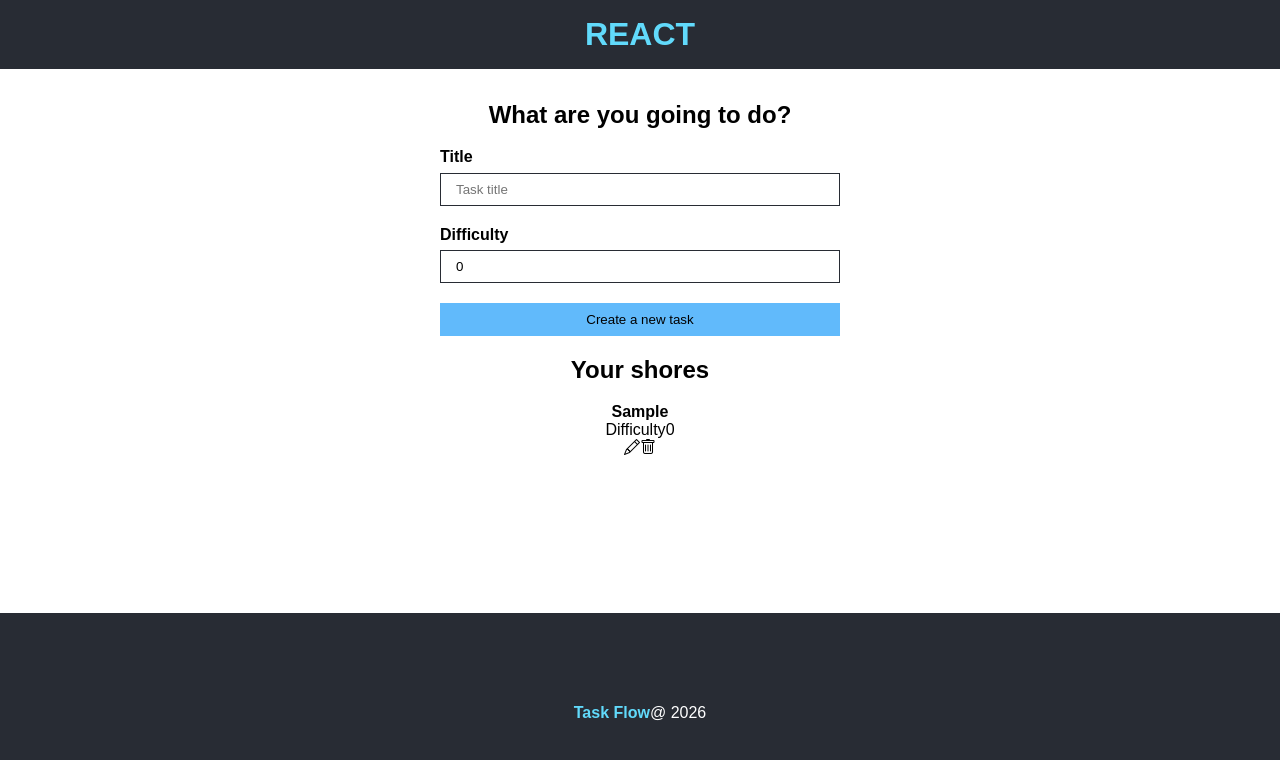
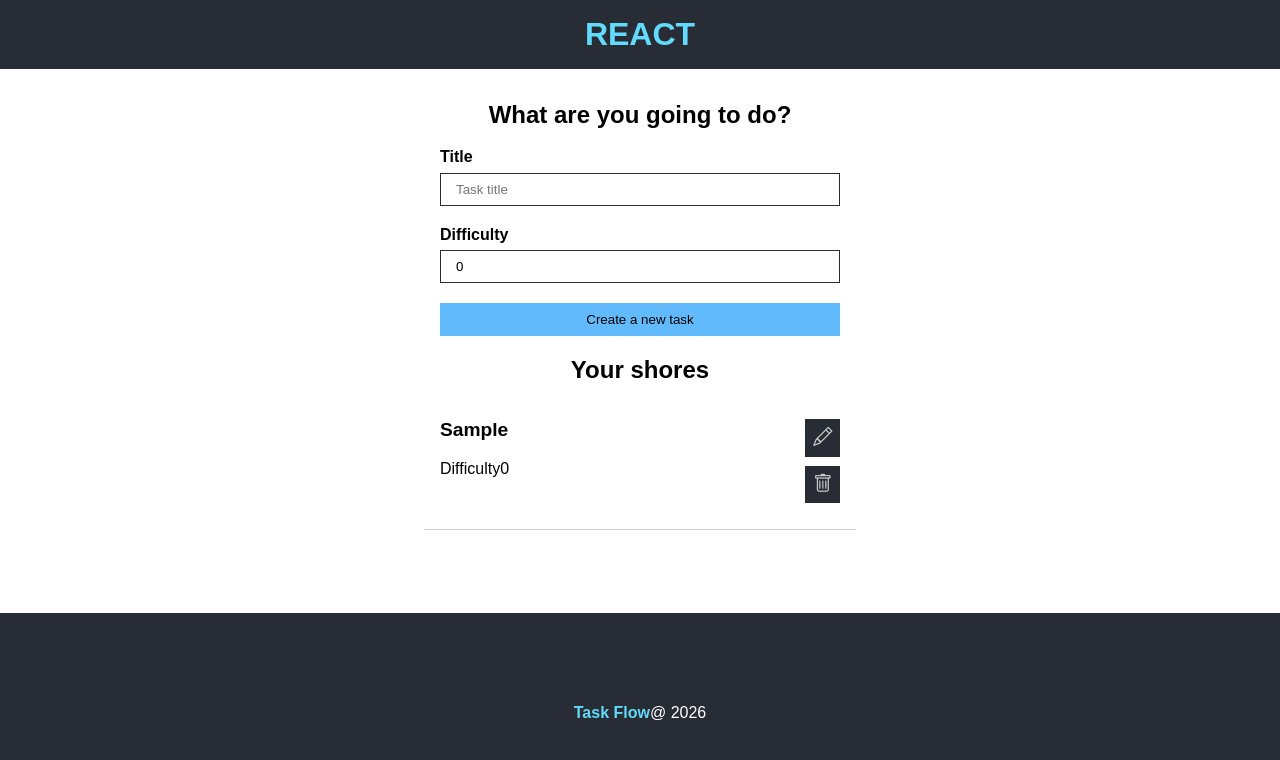
Before and after one commit to RodrigoMZanetti/task-flow, a React (Vite) app: page / in a window 1280 px wide. Both pictures are taken after typing "Sample" into the empty fields and a click on the input "Create a new task". Shown: the top 760 px of the page. Built offline with nearby package versions, Linux system fonts and the light colour scheme.

Commit message:
feat: add css to TaskList

```diff
--- a/src/components/TaskList.module.css
+++ b/src/components/TaskList.module.css
@@ -0,0 +1,38 @@
+.task {
+  display: flex;
+  justify-content: space-between;
+  max-width: 400px;
+  margin: 0 auto;
+  border-bottom: 1px solid #ccc;
+  padding: 1em;
+}
+
+.details {
+  text-align: left;
+}
+
+.details h4 {
+  font-size: 1.2em;
+  margin-bottom: 1em;
+}
+
+.actions {
+  display: flex;
+  flex-direction: column;
+  align-items: center;
+  justify-content: center;
+}
+
+.actions i {
+  margin-bottom: 0.5em;
+  font-size: 1.2em;
+  cursor: pointer;
+  background-color: #282c34;
+  color: #ccc;
+  padding: 0.4em;
+  transition: 0.5s;
+}
+
+.actions i:hover {
+  color: #61dafb;
+}
--- a/src/components/TaskList.tsx
+++ b/src/components/TaskList.tsx
@@ -10,12 +10,12 @@
     <>
       {taskList.length > 0 ? (
         taskList.map((task) => (
-          <div key={task.id}>
-            <div>
+          <div key={task.id} className={styles.task}>
+            <div className={styles.details}>
               <h4>{task.title}</h4>
               <p>Difficulty{task.difficulty}</p>
             </div>
-            <div>
+            <div className={styles.actions}>
               <i className="bi bi-pencil"></i>
               <i className="bi bi-trash"></i>
             </div>
```
